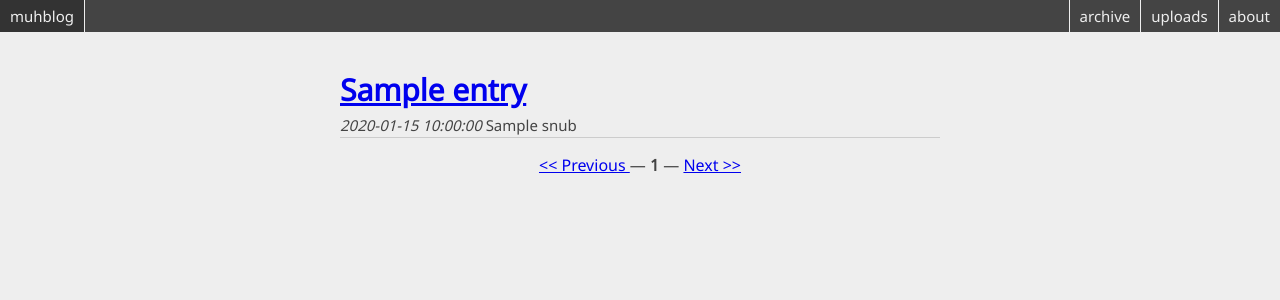
After one commit to elcr/muhblog, a Flask app: template muhblog/templates/front.html in a window 1280 px wide. The commit adds this page. Shown: the top 300 px of the page. Run offline with Flask 2, Linux system fonts and the light colour scheme; the template is opened without the code that fills it: most values are stand-ins (such as "Sample title", 1, 10 or a date in 2020); style sheets or scripts are compiled from the project's sources.

Commit message:
pretty front page

```diff
--- a/muhblog/__init__.py
+++ b/muhblog/__init__.py
@@ -1,6 +1,5 @@
 import os
 from pathlib import Path
-from datetime import datetime
 
 import click
 import flask
@@ -11,6 +10,8 @@ APP_DIR = Path(click.get_app_dir('muhblog'))
 CONFIG_FILE = APP_DIR.joinpath('config.json')
 VIDEO_SUFFIXES = {'.mp4', '.webm'}
 PLAYER_SUFFIXES = {'.ogg', '.mp3', '.m4a', *VIDEO_SUFFIXES}
+ENTRIES_PER_PAGE = 10
+SNUB_LENGTH = 300
 
 app = flask.Flask(__name__)
 app.config['BLOG_TITLE'] = 'muhblog'
@@ -21,9 +22,7 @@ app.config['BLOG_USER_STATIC_DIR'] = os.fspath(APP_DIR.joinpath('static'))
 app.config['FREEZER_DESTINATION'] = os.fspath(APP_DIR.joinpath('freeze'))
 app.config['FREEZER_DESTINATION_IGNORE'] = ['.git*']
 
-def format_datetime(dt=None):
-    return '{:%d/%m/%Y %T}'.format(dt or datetime.now())
-app.jinja_env.filters['format_datetime'] = format_datetime
+app.jinja_env.filters['pad_date'] = lambda date: '{:0>2}'.format(date)
 app.jinja_env.trim_blocks = app.jinja_env.lstrip_blocks = True
 app.jinja_env.globals['app_config'] = app.config
 
--- a/muhblog/static/stylesheet.scss
+++ b/muhblog/static/stylesheet.scss
@@ -2,6 +2,7 @@ $width: 600px;
 $fonts: Noto Sans, sans-serif;
 $background-colour: #EEEEEE;
 $text-colour: #444444;
+$rule-border: 1px solid #CCCCCC;
 
 body {
     margin: 0;
@@ -9,6 +10,7 @@ body {
     font-family: $fonts;
     background-color: $background-colour;
     color: $text-colour;
+}
 
 nav {
     ul {
@@ -48,15 +50,44 @@ body {
     margin: 40px auto;
     max-width: $width;
     word-wrap: break-word;
-    }
 
     h1, h2, h3 {
         line-height: 1.2;
     }
 
     .date {
+        font-style: italic;
+    }
+
+    .spoiler {
+        background-color: black;
+        color: black;
+
+        &:hover {
+            color: white;
+        }
+    }
+
+    .front {
+        .front-entry {
+            border-bottom: $rule-border;
+
+            h1 {
+                margin-top: 15px;
+                margin-bottom: 5px;
+            }
+        }
+
+        .pages {
+            text-align: center;
+            margin-top: 15px;
+            font-size: 16px;
+        }
+    }
+
+    .entry {
+        .date {
             line-height: 2;
-        font-style: italic;
             display: inline;
             margin: 5px;
         }
@@ -72,25 +103,10 @@ body {
                 margin: 5px;
             }
         }
-
-    .spoiler {
-        background-color: black;
-        color: black;
-
-        &:hover {
-            color: white;
-        }
     }
 
-    .year_list {
-        font-size: 14px;
-    }
-
-    .entry_link {
-        font-size: 18px;
-    }
-
-    .uploads_table {
+    .uploads {
+        table {
             border-collapse: collapse;
             width: 100%;
 
@@ -99,7 +115,8 @@ body {
             }
 
             tr {
-            border-bottom: 1px solid #ccc;
+                border-bottom: $rule-border;
+            }
         }
     }
 
--- a/muhblog/templates/base.html
+++ b/muhblog/templates/base.html
@@ -22,13 +22,16 @@
         <nav>
             <ul>
                 <li>
-                    <a href="{{ url_for('archive') }}">{{ BLOG_TITLE }}</a>
+                    <a href="{{ url_for('front') }}">{{ BLOG_TITLE }}</a>
                 </li>
                 <li>
                     <a href="{{ url_for('about') }}">about</a>
                 </li>
                 <li>
                     <a href="{{ url_for('uploads') }}">uploads</a>
+                </li>
+                <li>
+                    <a href="{{ url_for('archive') }}">archive</a>
                 </li>
             </ul>
         </nav>
--- a/muhblog/templates/entry.html
+++ b/muhblog/templates/entry.html
@@ -1,9 +1,10 @@
 {% extends "base.html" %}
 {% block content %}
+    <div class="entry">
         <header>
             <h1>{{ title }}</h1>
-        <time class="date" datetime="{{ date_written }}">
-            {{ date_written | format_datetime }}
+            <time class="date" datetime="{{ date }}">
+                {{ formatted_date }}
             </time>
             <ul class="tags">
             {% for tag in tags %}
@@ -16,4 +17,5 @@
             </ul>
         </header>
         {{ text }}
+    </div>
 {% endblock %}
--- /dev/null
+++ b/muhblog/templates/front.html
@@ -0,0 +1,36 @@
+{% extends "base.html" %}
+{% block content %}
+    <div class="front">
+        {% for entry in entries %}
+            <div class="front-entry">
+                {% set date = entry['date'] %}
+                <h1>
+                    <a href="{{ url_for('entry', year=date.year, month=date.month | pad_date, day=date.day | pad_date, slug=entry['slug']) }}">
+                        {{ entry['title'] }}
+                    </a>
+                </h1>
+                <time class="date" datetime="{{ date }}">
+                    {{ entry['formatted_date']}}
+                </time>
+                {{ entry['snub'] }}
+            </div>
+        {% endfor %}
+        <div class="pages">
+            {% if previous_page is none %}
+                << Previous
+            {% else %}
+                <a href="{{ url_for('front') if previous_page == 1 else url_for('front', page=previous_page) }}">
+                    << Previous
+                </a>
+            {% endif %}
+            — <strong>{{ page }}</strong> —
+            {% if next_page is none %}
+                    Next >>
+            {% else %}
+                <a href="{{ url_for('front', page=next_page) }}">
+                    Next >>
+                </a>
+            {% endif %}
+        </div>
+    </div>
+{% endblock %}
```
Also changed, not shown: muhblog/database.py (+36 -18 lines), muhblog/templates/archive.html (+25 -15 lines), muhblog/templates/uploads.html (+5 -3 lines), muhblog/views.py (+36 -17 lines), muhblog/templates/player.html (line endings or trailing spaces). Lines whose indentation alone changed are shown as unchanged.
